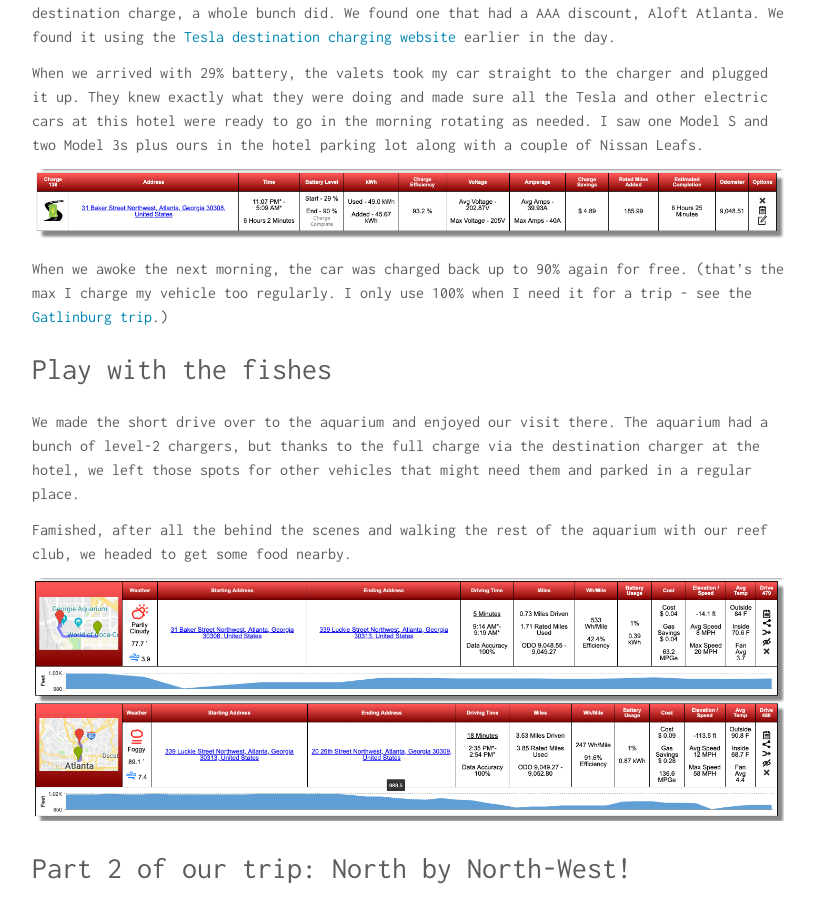
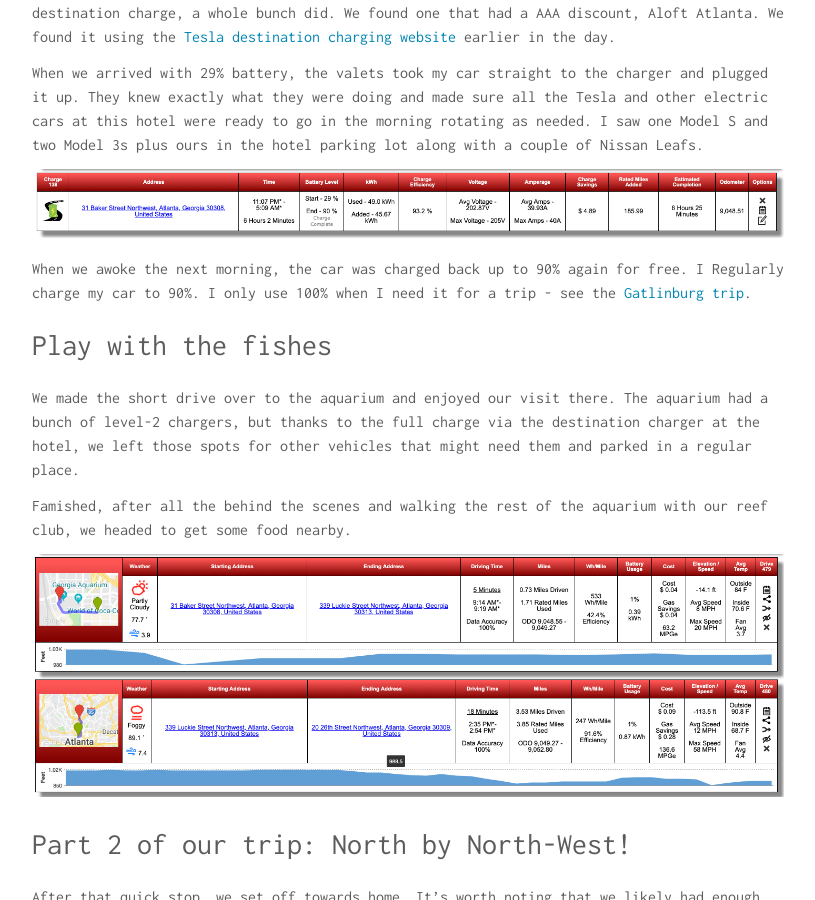
Before and after one commit to jasonamyers/jasonamyers.github.com, a Jekyll site: the page built from _posts/2019-06-25-tesla-trip-atlanta.md, in a window 1280 px wide and 900 px high, scrolled down 3050 px. Shown: the whole window, without its empty margins (232-1047 px from the left). Built offline with Jekyll 4.4.1, drawn with Linux system fonts in a browser that asks for light colours.

Commit message:
Fix ATL article

```diff
--- a/_posts/2019-06-25-tesla-trip-atlanta.md
+++ b/_posts/2019-06-25-tesla-trip-atlanta.md
@@ -10,14 +10,17 @@
 Recently, my wife and I were going to make a day trip to go to an event at the Georgia Aquarium. This trip is about 217 miles and is pretty doable no a charge to 100%. We had planned to get up super early (5 am CST) on a Saturday to get there by the 9:30 (EST) time our event started.  The wife and I kept considering going down a day early to avoid all the early morning driving and arriving at our event already tired.
 
 # About Teddy
+
 Teddy is the name of our Long Range All Wheel Drive Tesla Model 3. We have 19" Sport Wheels, Enhanced AutoPilot, and Full Self Driving. Due to us using a friends referral code, we have free supercharging into next year.
 
 ![SC 1]({{ site.url }}/assets/images/teddy.jpg)
 
 # A change of plans...
+
 We made the decision just shortly after lunch on Friday.  A last-second change might send people unfamiliar with electric cars into a bit of a panic about the battery range. I had charged it to 90% the night before and driven it to work that day. So I was in Nashville with 78% charge when it was time to head home.
 
 # Day 1 of our trip: Rushing to leave and stopping to charge
+
 ![Day 1: Overview Map]({{ site.url }}/assets/images/day-1-nash-atl.png)
 As you can see, I came home from work in nashville, we picked up the dogs at home and dropped them off at the vet's for boarding and started on our trip with about 66%. With the charge at 66%, I get over 150 miles, but not enough to get to Atlanta.
 
@@ -29,15 +32,17 @@
 ![Day 1: Overview Map]({{ site.url }}/assets/images/day-1-manchester-atl.png)
 
 # You've arrived at your destination
+
 One of the other excellent features of a Tesla charging network besides superchargers is destination chargers. While not as fast as a supercharger, these chargers are where you want to go and spend time in our case that meant a hotel. No not every hotel in Atlanta has a destination charge, a whole bunch did. We found one that had a AAA discount, Aloft Atlanta. We found it using the [Tesla destination charging website](https://www.tesla.com/findus?v=2&search=atlanta&bounds=33.76591081193077%2C-84.38086890535737%2C33.75935506270841%2C-84.39838909464265&filters=destination%20charger&zoom=17&location=dc14470) earlier in the day.
 
 When we arrived with 29% battery, the valets took my car straight to the charger and plugged it up.  They knew exactly what they were doing and made sure all the Tesla and other electric cars at this hotel were ready to go in the morning rotating as needed.  I saw one Model S and two Model 3s plus ours in the hotel parking lot along with a couple of Nissan Leafs.
 
 ![Aloft Destination Charger]({{ site.url }}/assets/images/day-1-destination-charge.png)
 
-When we awoke the next morning, the car was charged back up to 90% again for free. (that's the max I charge my vehicle too regularly. I only use 100% when I need it for a trip - see the [Gatlinburg trip](http://www.jasonamyers.com/2019/tesla-trip-gatlinburg/).)
+When we awoke the next morning, the car was charged back up to 90% again for free. I Regularly charge my car to 90%. I only use 100% when I need it for a trip - see the [Gatlinburg trip](http://www.jasonamyers.com/2019/tesla-trip-gatlinburg/).
 
 # Play with the fishes
+
 We made the short drive over to the aquarium and enjoyed our visit there. The aquarium had a bunch of level-2 chargers, but thanks to the full charge via the destination charger at the hotel, we left those spots for other vehicles that might need them and parked in a regular place.
 
 Famished, after all the behind the scenes and walking the rest of the aquarium with our reef club, we headed to get some food nearby.
@@ -46,6 +51,7 @@
 
 
 # Part 2 of our trip: North by North-West!
+
 After that quick stop, we set off towards home. It's worth noting that we likely had enough charge to get home, but I had never been to the Chattanooga supercharger before, so off we went.
 ![Day 2: Atlanta to Chattanooga]({{ site.url }}/assets/images/day-2-atl-chattanooga.png)
 
@@ -53,14 +59,12 @@
 This was the first time I've ever been disappointed at a supercharger location. It at the Chattanooga airport, and when we arrived on Sunday all of the food, snack, whatever places outside of security were all closed.  We did manage to find a vending machine and use the bathroom, but overall, it was a disappointment. We went from 45% to 90% in 25 minutes.
 ![Day 2: Chattanooga Supercharger]({{ site.url }}/assets/images/day-2-chattanooga-sc.png)
 
-
 Navigate on Autopilot with no confirmation lane changes was flawless from Atlanta to Murfreesboro! We finished off our trip back to Murfreesboro and grabbed a bit to eat. After it was all said and done, we got home with 47% charge.
 ![Chattanooga to Murfreesboro]({{ site.url }}/assets/images/day-2-chattanooga-murfreesboro.png)
 ![Resturant to Home]({{ site.url }}/assets/images/day-2-food-home.png)
 
 ![Recharging at Home]({{ site.url }}/assets/images/day-2-home-charge.png)
 
-
 # Final Thoughts
 ![Day 2 - Overview map]({{ site.url }}/assets/images/day-2-atl-murf.png)
 This was the first full long trip I had done with Navigate on Autopilot with the lane change in a city as complex at Atlanta. It worked wonderfully both going and coming. I never felt nervous for a moment about how much range we had left at any point in the trip.  In total, we spent 58 minutes charging on the whole trip. Both times it was when we wanted a break or food. We paid nothing, as in $0.00, for charging on this entire trip as I still have free supercharging on my car!
```
